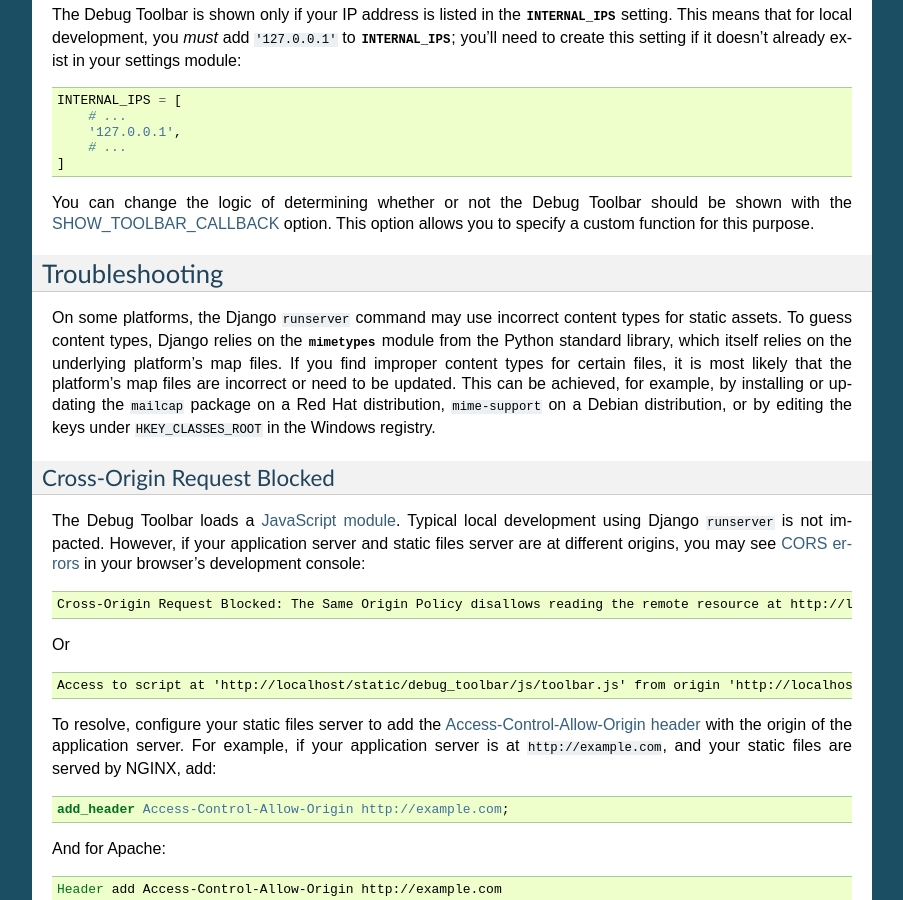
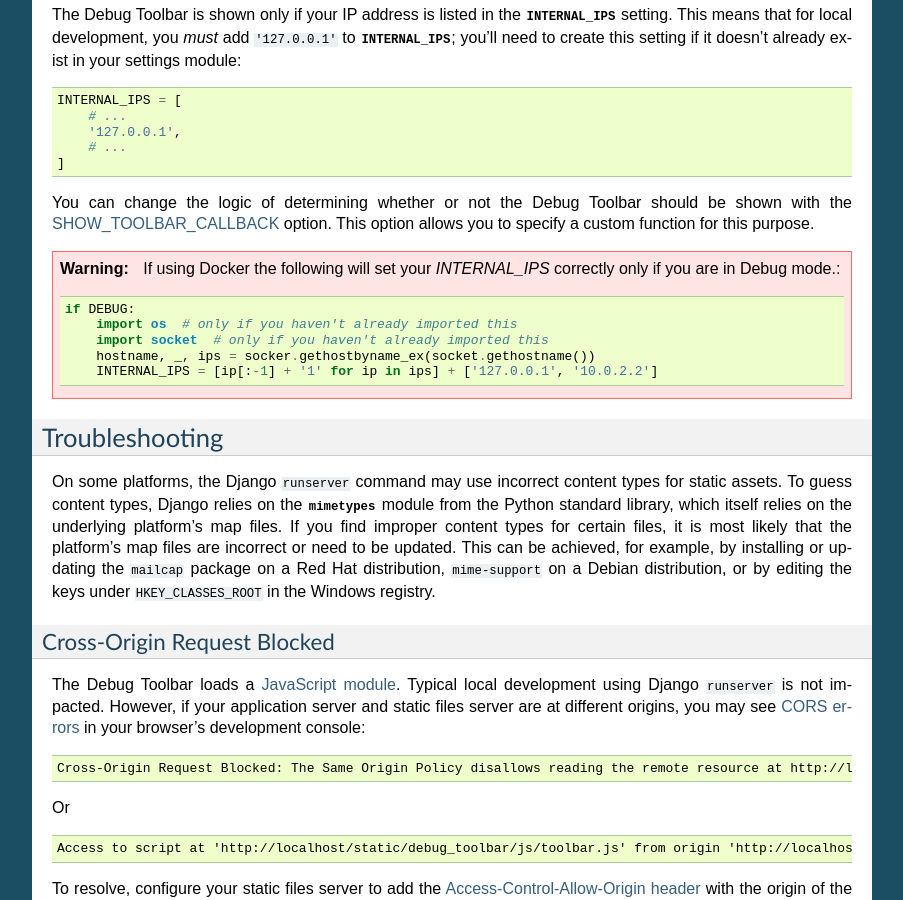
Before and after one commit to jazzband/django-debug-toolbar, a Sphinx documentation site: the page built from docs/installation.rst, in a window 1280 px wide and 900 px high, scrolled down 1451 px. Shown: the whole window, without its empty margins (198-1101 px from the left). Built offline with Sphinx 7.4.7, drawn with Linux system fonts in a browser that asks for light colours.

Commit message:
Additional readme warning when using docker (#1294)
* adding additional readme warning for using docker

https://gist.github.com/douglasmiranda/9de51aaba14543851ca3#file-option2-py

* Update installation.rst

fixed spelling error

Co-authored-by: sarath ak <aksarath@gmail.com>

```diff
--- a/docs/installation.rst
+++ b/docs/installation.rst
@@ -103,6 +103,17 @@
 should be shown with the :ref:`SHOW_TOOLBAR_CALLBACK <SHOW_TOOLBAR_CALLBACK>`
 option.  This option allows you to specify a custom function for this purpose.
 
+.. warning::
+
+    If using Docker the following will set your `INTERNAL_IPS` correctly only if you are in Debug mode.::
+
+        if DEBUG:
+            import os  # only if you haven't already imported this
+            import socket  # only if you haven't already imported this
+            hostname, _, ips = socker.gethostbyname_ex(socket.gethostname())
+            INTERNAL_IPS = [ip[:-1] + '1' for ip in ips] + ['127.0.0.1', '10.0.2.2']
+
+
 Troubleshooting
 ---------------
 
```
